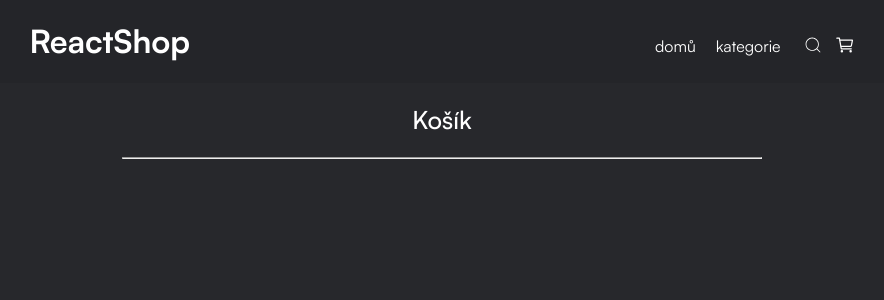
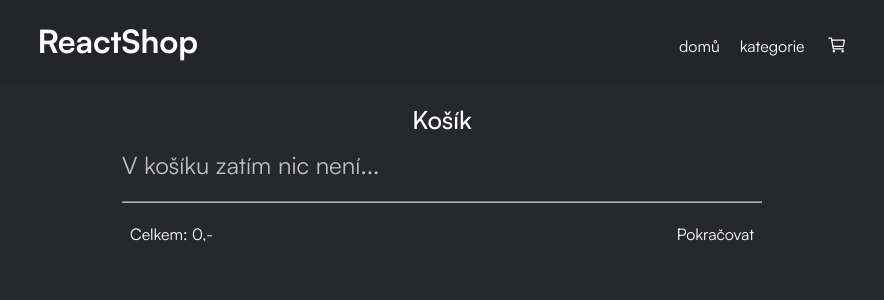
Before and after one commit to karelbrr/react-eshop, a React (Create React App) app: page /cart in a window 1280 px wide. Shown: the top 300 px of the page, without its empty margins (198-1082 px from the left). Built offline with nearby package versions, Linux system fonts and the light colour scheme.

Commit message:
fix chyb v kosiku

```diff
--- a/data/db.json
+++ b/data/db.json
@@ -31,7 +31,7 @@
     ],
     "products_iphone": [
       {
-        "id": 1,
+        "id": "a1",
         "image_width": "30%",
         "link": "/shop/details-iphone/",
         "image": "http://localhost:8000/iphone-img.png",
@@ -40,7 +40,7 @@
         "price": 24999
       },
       {
-        "id": 2,
+        "id": "a2",
         "image_width": "30%",
         "link": "/shop/details-iphone/",
         "image": "http://localhost:8000/iphone-img.png",
@@ -49,7 +49,7 @@
         "price": 37999
       },
       {
-        "id": 3,
+        "id": "a3",
         "image_width": "30%",
         "link": "/shop/details-iphone/",
         "image": "http://localhost:8000/iphone-img.png",
@@ -58,7 +58,7 @@
         "price": 46999
       },
       {
-        "id": 4,
+        "id": "a4",
         "image_width": "30%",
         "link": "/shop/details-iphone/",
         "image": "http://localhost:8000/iphone-img.png",
@@ -67,7 +67,7 @@
         "price": 24999
       },
       {
-        "id": 5,
+        "id": "a5",
         "image_width": "30%",
         "link": "/shop/details-iphone/",
         "image": "http://localhost:8000/iphone-img.png",
@@ -76,7 +76,7 @@
         "price": 18999
       },
       {
-        "id": 6,
+        "id": "a6",
         "image_width": "30%",
         "link": "/shop/details-iphone/",
         "image": "http://localhost:8000/iphone-img.png",
@@ -87,7 +87,7 @@
     ],
     "products_macbook": [
       {
-        "id": 1,
+        "id": "b1",
         "image_width": "60%",
         "link": "/shop/details-macbook/",
         "image": "http://localhost:8000/macbook-img.png",
@@ -96,7 +96,7 @@
         "price": 179990
       },
       {
-        "id": 2,
+        "id": "b2",
         "image_width": "60%",
         "link": "/shop/details-macbook/",
         "image": "http://localhost:8000/macbook-img.png",
@@ -105,7 +105,7 @@
         "price": 77990
       },
       {
-        "id": 3,
+        "id": "b3",
         "image_width": "60%",
         "link": "/shop/details-macbook/",
         "image": "http://localhost:8000/macbook-img.png",
@@ -114,7 +114,7 @@
         "price": 59990
       },
       {
-        "id": 4,
+        "id": "b4",
         "image_width": "60%",
         "link": "/shop/details-macbook/",
         "image": "http://localhost:8000/macbook-img.png",
@@ -123,7 +123,7 @@
         "price": 29990
       },
       {
-        "id": 5,
+        "id": "b5",
         "image_width": "60%",
         "link": "/shop/details-macbook/",
         "image": "http://localhost:8000/macbook-img.png",
@@ -132,7 +132,7 @@
         "price": 23490
       },
       {
-        "id": 6,
+        "id": "b6",
         "image_width": "60%",
         "link": "/shop/details-macbook/",
         "image": "http://localhost:8000/macbook-img.png",
@@ -143,7 +143,7 @@
     ],
     "products_imac": [
       {
-        "id": 1,
+        "id": "c1",
         "image_width": "40%",
         "link": "/shop/details-imac/",
         "image": "http://localhost:8000/imac-img.png",
@@ -152,7 +152,7 @@
         "price": 51990
       },
       {
-        "id": 2,
+        "id": "c2",
         "image_width": "40%",
         "link": "/shop/details-imac/",
         "image": "http://localhost:8000/imac-img.png",
@@ -161,7 +161,7 @@
         "price": 69990
       },
       {
-        "id": 3,
+        "id": "c3",
         "image_width": "40%",
         "link": "/shop/details-imac/",
         "image": "http://localhost:8000/imac-img.png",
@@ -170,7 +170,7 @@
         "price": 39990
       },
       {
-        "id": 4,
+        "id": "c4",
         "image_width": "40%",
         "link": "/shop/details-imac/",
         "image": "http://localhost:8000/imac-img.png",
@@ -179,7 +179,7 @@
         "price": 39990
       },
       {
-        "id": 5,
+        "id": "c5",
         "image_width": "40%",
         "image": "http://localhost:8000/imac-img.png",
         "name": "Apple iMac M1",
@@ -187,7 +187,7 @@
         "price": 44990
       },
       {
-        "id": 6,
+        "id": "c6",
         "image_width": "40%",
         "link": "/shop/details-imac/",
         "image": "http://localhost:8000/imac-img.png",
@@ -198,7 +198,7 @@
     ],
     "products_watch": [
       {
-        "id": 1,
+        "id": "d1",
         "image_width": "30%",
         "link": "/shop/details-watch/",
         "image": "http://localhost:8000/watch-img.png",
@@ -207,7 +207,7 @@
         "price": 15290
       },
       {
-        "id": 2,
+        "id": "d2",
         "image_width": "30%",
         "link": "/shop/details-watch/",
         "image": "http://localhost:8000/watch-img.png",
@@ -216,7 +216,7 @@
         "price": 13990
       },
       {
-        "id": 3,
+        "id": "d3",
         "image_width": "30%",
         "link": "/shop/details-watch/",
         "image": "http://localhost:8000/watch-img.png",
@@ -225,7 +225,7 @@
         "price": 39990
       },
       {
-        "id": 4,
+        "id": "d4",
         "image_width": "30%",
         "link": "/shop/details-watch/",
         "image": "http://localhost:8000/watch-img.png",
@@ -234,7 +234,7 @@
         "price": 21490
       },
       {
-        "id": 5,
+        "id": "d5",
         "image_width": "30%",
         "link": "/shop/details-watch/",
         "image": "http://localhost:8000/watch-img.png",
@@ -243,7 +243,7 @@
         "price": 6990
       },
       {
-        "id": 6,
+        "id": "d6",
         "image_width": "30%",
         "link": "/shop/details-watch/",
         "image": "http://localhost:8000/watch-img.png",
--- a/src/App.js
+++ b/src/App.js
@@ -12,7 +12,7 @@ import { useState } from "react";
 
 const App = () => {
   const[cart, setCart] = useState([])
-
+  const[inCart, setInCart] = useState(false)
 
   return (
 
@@ -23,15 +23,15 @@ const App = () => {
           <Route path="/" element={<Home/>}/>
           <Route path="/shop" element={<Shop/>}/>
           <Route path="/add" element={<Add/>}/>
-          <Route path="/cart" element={<Cart  cart={cart}/>}/>
+          <Route path="/cart" element={<Cart  cart={cart} setCart={setCart} inCart={inCart} setInCart={setInCart}/>}/>
           <Route path="/shop/iphone" element={<ProductList cname={"Apple IPhone"} fetch_url={"http://localhost:8000/products_iphone"}/>}/>
           <Route path="/shop/macbook" element={<ProductList cname={"Apple MacBook"} fetch_url={"http://localhost:8000/products_macbook"}/>}/>
           <Route path="/shop/imac" element={<ProductList cname={"Apple IMac"} fetch_url={"http://localhost:8000/products_imac"}/>}/>
           <Route path="/shop/watch" element={<ProductList cname={"Apple Watch"} fetch_url={"http://localhost:8000/products_watch"}/>}/>
-          <Route path="/shop/details-iphone/:id" element={<ProductDetails cart={cart} setCart={setCart} fetch_url={"http://localhost:8000/products_iphone/?id="}/>}/>
-          <Route path="/shop/details-macbook/:id" element={<ProductDetails cart={cart} setCart={setCart} fetch_url={"http://localhost:8000/products_macbook/?id="}/>}/>
-          <Route path="/shop/details-imac/:id" element={<ProductDetails cart={cart} setCart={setCart} fetch_url={"http://localhost:8000/products_imac/?id="}/>}/>
-          <Route path="/shop/details-watch/:id" element={<ProductDetails cart={cart} setCart={setCart} fetch_url={"http://localhost:8000/products_watch/?id="}/>}/>
+          <Route path="/shop/details-iphone/:id" element={<ProductDetails cart={cart} setCart={setCart} setInCart={setInCart} fetch_url={"http://localhost:8000/products_iphone/?id="}/>}/>
+          <Route path="/shop/details-macbook/:id" element={<ProductDetails cart={cart} setCart={setCart} setInCart={setInCart} fetch_url={"http://localhost:8000/products_macbook/?id="}/>}/>
+          <Route path="/shop/details-imac/:id" element={<ProductDetails cart={cart} setCart={setCart} setInCart={setInCart} fetch_url={"http://localhost:8000/products_imac/?id="}/>}/>
+          <Route path="/shop/details-watch/:id" element={<ProductDetails cart={cart} setCart={setCart} setInCart={setInCart} fetch_url={"http://localhost:8000/products_watch/?id="}/>}/>
         </Routes>
       </div>
   </Router>
--- a/src/components/Cart.css
+++ b/src/components/Cart.css
@@ -17,7 +17,7 @@
     display: flex;
     justify-content: space-between;
     align-items: center;
-    width: 50%;
+    width: 100%;
     background-color: #242529;
     border: 1px solid #242529;
     margin: auto;
@@ -34,7 +34,9 @@
 .cart-item-link {
     text-decoration: none;
     color: white;
-
+    display: block;
+    width: 50%;
+    margin: auto;
 }
 
 .cart-item-name {
@@ -64,8 +66,50 @@
 
 }
 
+.cart-delete-all {
+    font-family: Satoshi-Variable;
+    font-size: 18px;
+    cursor: pointer;
+    width: 50%;
+    display: block;
+    margin: auto;
+    height: 50px;
+    background-color: #242529;
+    color: white;
+    border: 1px solid #242529;
+    border-radius: 20px;
+    transition: 300ms;
+    &:hover {
+        border: 1px solid red;
+    }
+}
+
 .cart-line {
+    opacity: 70%;
     width: 50%;
     margin: auto;
     margin-top: 20px;
+    margin-bottom: 20px;
 }
+
+.cart-summary {
+    display: flex;
+    width: 50%;
+    justify-content: space-between;
+    margin: auto;
+    font-family: Satoshi-Variable;
+    padding: 0 8px;
+}
+
+.continue-link {
+    text-decoration: none;
+    color: white;
+}
+
+.empty-cart-title {
+    font-family: Satoshi-Variable;
+    width: 50%;
+    margin: auto;
+    opacity: 70%;
+    font-weight: 400;
+}
--- a/src/components/Cart.js
+++ b/src/components/Cart.js
@@ -2,10 +2,16 @@ import { Link } from "react-router-dom";
 import "./Cart.css"
 import { GoTrash } from "react-icons/go";
 
-const Cart = ({cart}) => {
+const Cart = ({cart, setCart, inCart, setInCart}) => {
+    const deleteAllHandler = () => {
+        setCart([])
+        setInCart(false)
+    }
+
     const deleteHandler = () => {
         console.log("test");
     }
+    let sumPrice = cart.reduce((total, item) => total + item.price, 0);
 
     return ( <div className="cart">
         <h1 className="cart-heading">Košík</h1>
@@ -18,8 +24,16 @@ const Cart = ({cart}) => {
                 <button className="cart-item-delete" onClick={deleteHandler}><GoTrash/></button>
             </div>
         </div></Link>)}
+        {!inCart && <h2 className="empty-cart-title">V košíku zatím nic není...</h2>}
+       {inCart && <button className="cart-delete-all" onClick={deleteAllHandler}>Smazat vše</button>}
 
         <hr className="cart-line" />
+        <div className="cart-summary">
+
+            <p className="cart-summary-price">Celkem: {sumPrice},-</p>
+            <a className="continue-link"href="#">Pokračovat</a>
+        </div>
+
 
     </div> );
 }
--- a/src/components/Navbar.js
+++ b/src/components/Navbar.js
@@ -18,7 +18,6 @@ const Navbar = () => {
                     <Link to="/shop" className="nav-link">kategorie</Link>
 
                 </div>
-            <Link href=""><CiSearch className="navbar-icon"/></Link>
             <Link href="" to="/cart"><IoCartOutline className="navbar-icon"/></Link>
         </div>
     </div>);
--- a/src/components/ProductDetails.js
+++ b/src/components/ProductDetails.js
@@ -3,7 +3,7 @@ import { useEffect, useState } from "react"
 import { useParams } from "react-router-dom"
 
 
-const ProductDetails = ({fetch_url, cart, setCart}) => {
+const ProductDetails = ({fetch_url, cart, setCart, setInCart}) => {
     const [data, setData] = useState([])
     const [isPending, setIsPending] = useState(true)
     const [error, setError] = useState()
@@ -27,6 +27,8 @@ const ProductDetails = ({fetch_url, cart, setCart}) => {
     const addToCartButtonHandler = () => {
         cart.push(data[0])
         setCart(cart)
+        alert(name + " byl přidán do košíku")
+        setInCart(true)
     }
 
     const name = data.length > 0 ? data[0].name : "";
```
